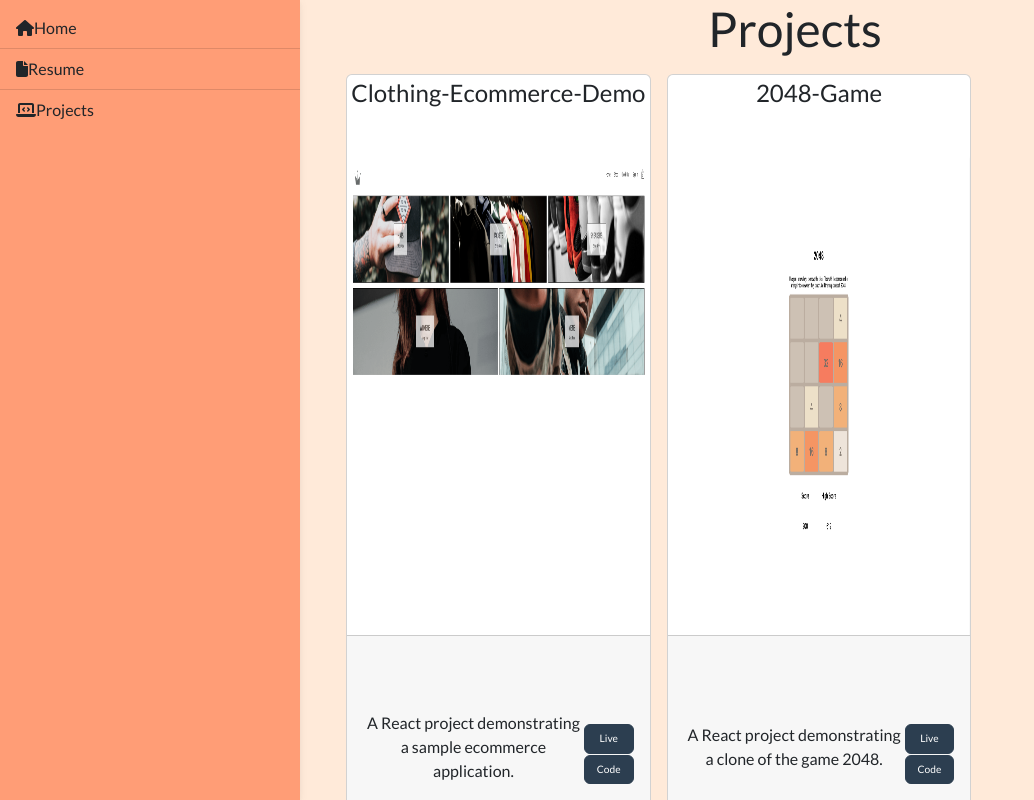
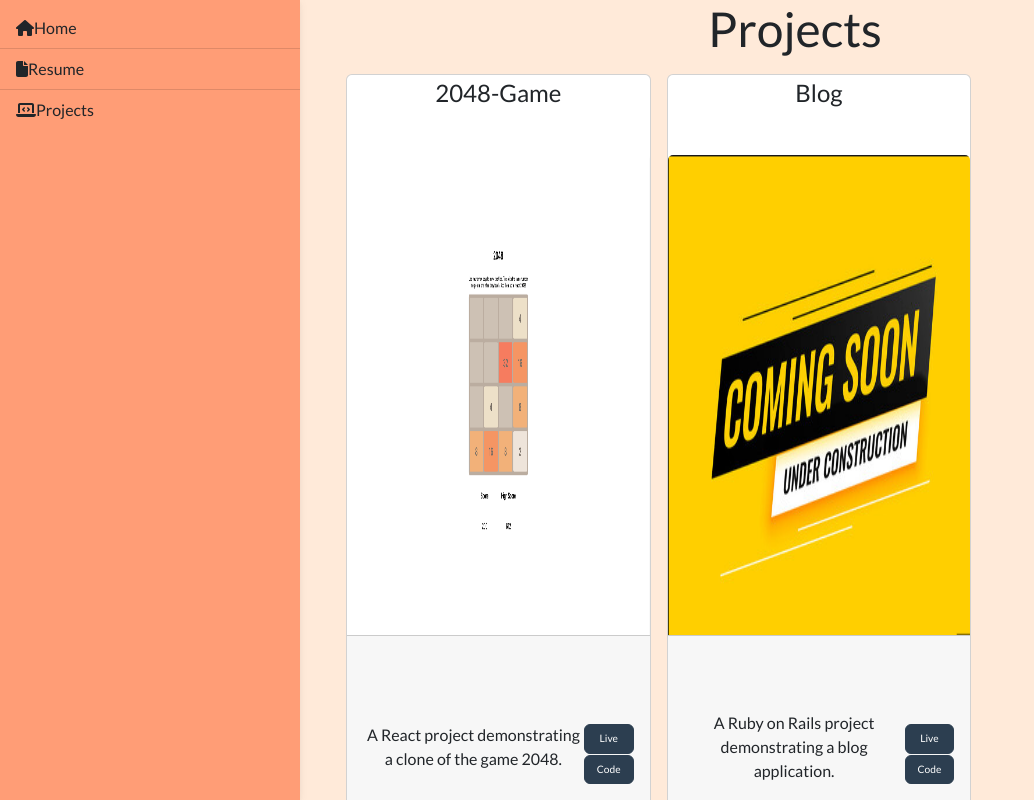
Before and after one commit to Janell-Huyck/portfolio-front-end, a React (Create React App) app: page /projects in a window 1280 px wide. Shown: the top 800 px of the page, without its empty margins (0-1034 px from the left). Built offline with nearby package versions, Linux system fonts and the light colour scheme.

Commit message:
commented out clothing ecommerce demo project

```diff
--- a/src/pages/projects/projects.page.jsx
+++ b/src/pages/projects/projects.page.jsx
@@ -6,21 +6,13 @@ const Projects = () => {
 
     const projects = [
         // {
-        //     title: "Blog-Generator",
-        //     description: "A Python project specifically for assiting in generating ChatGPT-generated blog posts.",
-        //     liveLink: "https://blog-generator-6qjr9.ondigitalocean.app/",
-        //     imageURL: "/images/projects/blog-generator.png",
-        //     imageAlt: "Blog Generator",
-        //     gitHubLink: "https://github.com/Janell-Huyck/blog-generator"
+        //     title: "Clothing-Ecommerce-Demo",
+        //     description: "A React project demonstrating a sample ecommerce application.",
+        //     liveLink: "https://janell-huyck-clothing-ecommerce-demo.netlify.app/",
+        //     imageURL: "/images/projects/clothing-ecommerce.png",
+        //     imageAlt: "Clothing Ecommerce Demo",
+        //     gitHubLink: "https://github.com/Janell-Huyck/clothing-ecommerce"
         // },
-        {
-            title: "Clothing-Ecommerce-Demo",
-            description: "A React project demonstrating a sample ecommerce application.",
-            liveLink: "https://janell-huyck-clothing-ecommerce-demo.netlify.app/",
-            imageURL: "/images/projects/clothing-ecommerce.png",
-            imageAlt: "Clothing Ecommerce Demo",
-            gitHubLink: "https://github.com/Janell-Huyck/clothing-ecommerce"
-        },
         {
             title: "2048-Game",
             description: "A React project demonstrating a clone of the game 2048.",
```
